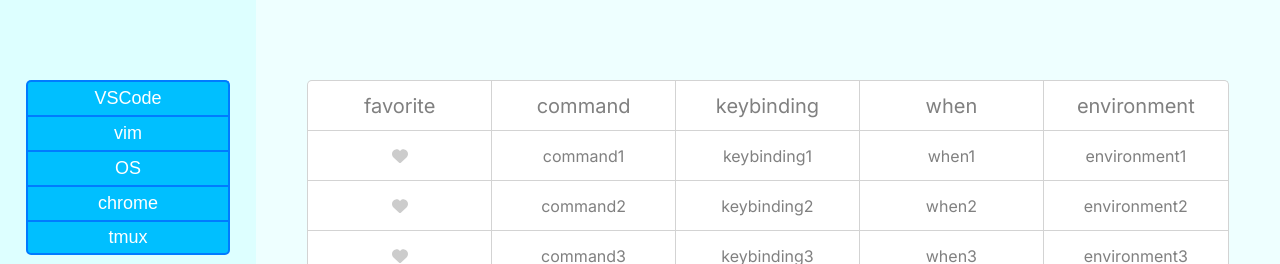
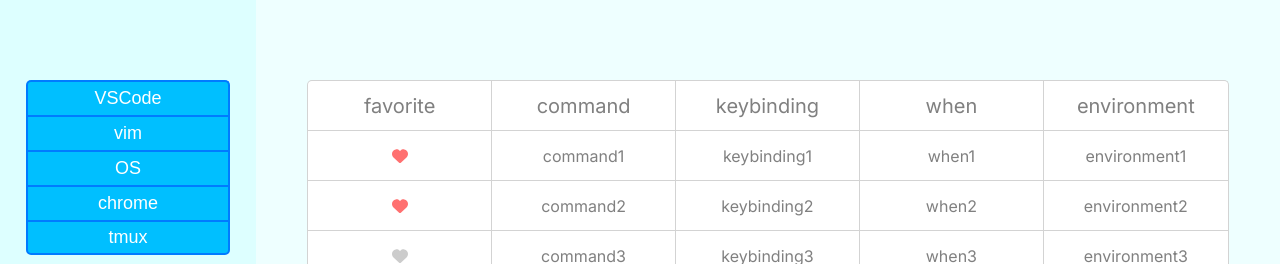
Before and after one commit to gostachan/shortcuts_manager, a Next.js app in the folder frontend/: page / in a window 1280 px wide. Shown: the top 264 px of the page. Built offline with nearby package versions, Linux system fonts and the light colour scheme.

Commit message:
Implement: favorite icon

```diff
--- a/frontend/src/components/root/main/shortcutTable/shortcutTable.js
+++ b/frontend/src/components/root/main/shortcutTable/shortcutTable.js
@@ -1,31 +1,36 @@
+import React from "react";
 import "./shortcutTable.css";
 import ShortcutTableRecord from "./shortcutTableRecord/shortcutTableRecord";
 
 export default function ShortcutTable() {
   let columns = ["favorite", "command", "keybinding", "when", "environment"]
-  let valueSets = [{favorite:   false,
+  let valueSets = [{favorite:   true,
                     command:    "command1",
                     keybinding: "keybinding1",
                     when:       "when1",
-                 environment: "environment1"
+                    environment: "environment1",
+                    id: 1
                    },
-                {favorite:   false,
+                   {favorite:   true,
                     command:    "command2",
                     keybinding: "keybinding2",
                     when:       "when2",
-                 environment: "environment2"
+                    environment: "environment2",
+                    id: 2
                    },
                    {favorite:   false,
                     command:    "command3",
                     keybinding: "keybinding3",
                     when:       "when3",
-                 environment: "environment3"
+                    environment: "environment3",
+                    id: 3
                    },
                    {favorite:   false,
                     command:    "command4",
                     keybinding: "keybinding4",
                     when:       "when4",
-                 environment: "environment4"
+                    environment: "environment4",
+                    id: 4
                    }]
 
   return (
@@ -41,10 +46,14 @@ export default function ShortcutTable() {
       </div>
       {valueSets.map((valueSet, index) => {
         return (
-          <ShortcutTableRecord props={{value: valueSet,
-                                      className: ((index === valueSets.length - 1) ? "record-last" : "")
-          }}
-          />
+          <React.Fragment key={valueSet.id}>
+            {/* <ShortcutTableRecord props={{value: valueSet,
+                                        className: ((index === valueSets.length - 1) ? "record-last" : ""),
+            }} /> */}
+
+            <ShortcutTableRecord value={valueSet}
+                                 className={((index === valueSets.length - 1) ? "record-last" : "")} />
+          </React.Fragment>
         )
       })}
     </div>
--- a/frontend/src/components/root/main/shortcutTable/shortcutTableRecord/favoriteButton/favoriteButton.js
+++ b/frontend/src/components/root/main/shortcutTable/shortcutTableRecord/favoriteButton/favoriteButton.js
@@ -1,23 +1,48 @@
+// "use client";
+// import React, { useState } from 'react';
+// import { FontAwesomeIcon } from '@fortawesome/react-fontawesome';
+// import { faHeart } from '@fortawesome/free-solid-svg-icons';
+
+// import "./favoriteButton.css"
+
+// export default function FavoriteButton(favoriteVal) {
+//   const [favorite, setFavorite] = useState(favoriteVal);
+
+//   const toggleFavorite = () => {
+//     setFavorite(!favorite);
+//     console.log(!favorite);
+//   };
+
+//   return (
+//     <FontAwesomeIcon
+//       icon={faHeart}
+//       className={(favorite) ? "favorite" : "non-favorite"}
+//       onClick={toggleFavorite}
+//     />
+//   );
+// };
+
 "use client";
-import React, { useState } from 'react';
+import React, { useState, useEffect } from 'react';
 import { FontAwesomeIcon } from '@fortawesome/react-fontawesome';
 import { faHeart } from '@fortawesome/free-solid-svg-icons';
 
 import "./favoriteButton.css"
 
-export default function FavoriteButton() {
+export default function FavoriteButton({favoriteVal}) {
 
-  const [favorite, setFavorite] = useState(false);
+  const [favorite, setFavorite] = useState(favoriteVal);
 
-  const toggleFovorite = () => {
+  const toggleFavorite = () => {
     setFavorite(!favorite);
+    console.log(!favorite);
   };
 
   return (
     <FontAwesomeIcon
       icon={faHeart}
       className={favorite ? "favorite" : "non-favorite"}
-      onClick={toggleFovorite}
+      onClick={toggleFavorite}
     />
   );
-};
+}
--- a/frontend/src/components/root/main/shortcutTable/shortcutTableRecord/shortcutTableRecord.js
+++ b/frontend/src/components/root/main/shortcutTable/shortcutTableRecord/shortcutTableRecord.js
@@ -1,23 +1,23 @@
 import FavoriteButton from './favoriteButton/favoriteButton';
 
-export default function ShortcutTableRecord({props}) {
+export default function ShortcutTableRecord({value, className}) {
 
   return (
-    <div className={"record " + props.className}>
+    <div className={"record " + className}>
       <div className="column-1">
-        <FavoriteButton/>
+        <FavoriteButton favoriteVal={value.favorite}/>
       </div>
       <div className="column-2">
-        <p>{props.value.command}</p>
+        <p>{value.command}</p>
       </div>
       <div className="column-3">
-        <p>{props.value.keybinding}</p>
+        <p>{value.keybinding}</p>
       </div>
       <div className="column-4">
-        <p>{props.value.when}</p>
+        <p>{value.when}</p>
       </div>
       <div className="column-5">
-        <p>{props.value.environment}</p>
+        <p>{value.environment}</p>
       </div>
     </div>
 
--- a/frontend/src/components/root/sidebar/sidebar.js
+++ b/frontend/src/components/root/sidebar/sidebar.js
@@ -1,6 +1,6 @@
 "use client";
 
-import { useState } from "react";
+import React, { useState } from "react";
 
 import "./sidebar.css";
 
@@ -45,11 +45,12 @@ export default function Sidebar() {
               else if (index === environments.length - 1) classNameOption = "last";
 
               return (
-                <EnvButton props={{
-                  value: environment,
-                  className: `${environment} ${classNameOption}`
-                }}
-                           key={environment.isbn} />
+                <React.Fragment key={environment}>
+                  <EnvButton props={{
+                    value: environment,
+                    className: `${environment} ${classNameOption}`
+                  }} />
+                </React.Fragment>
               );
             })}
           </div>
```
Lines whose indentation alone changed are shown as unchanged.
